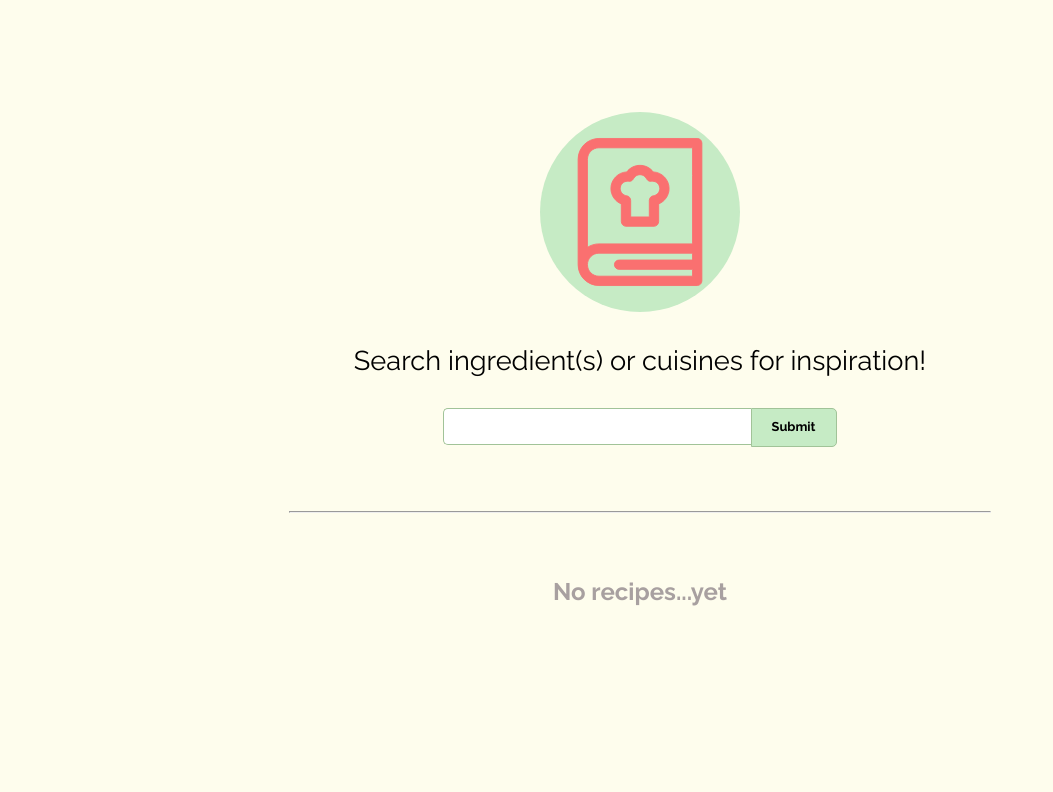
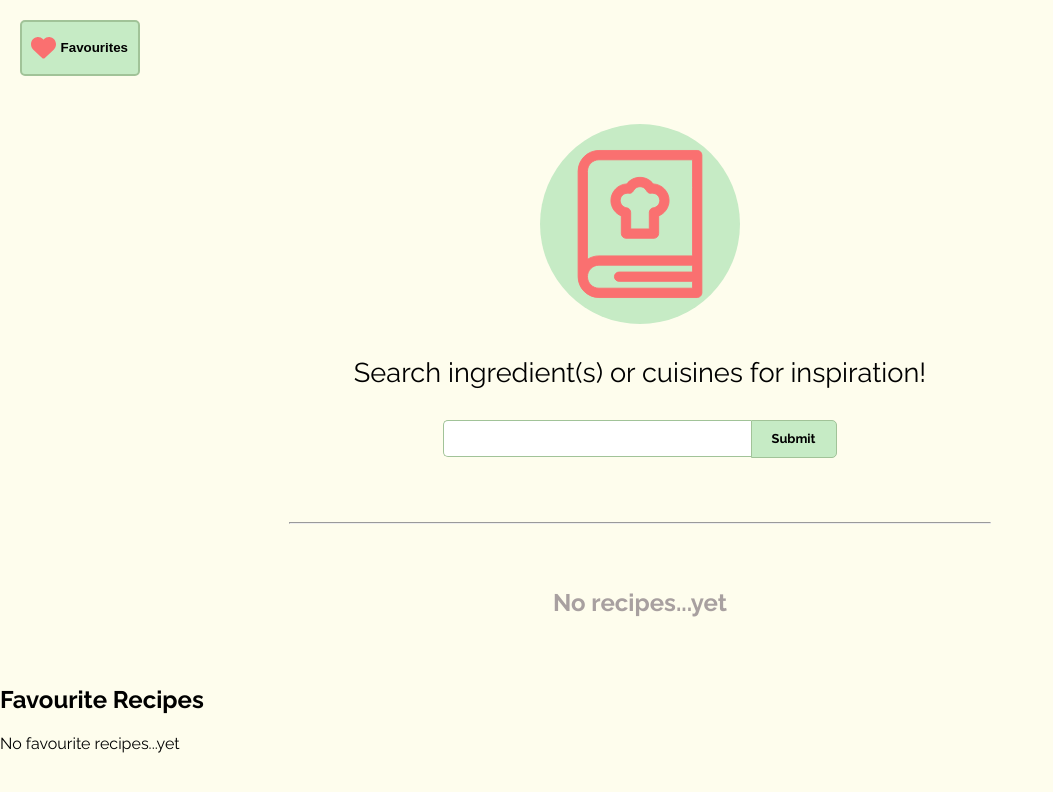
Before and after one commit to SamsenRd/my-app, a React app: page / in a window 1280 px wide. Shown: the whole page, without its empty margins (0-1053 px from the left). Built offline with nearby package versions, Linux system fonts and the light colour scheme.

Commit message:
CSS & JS updates

```diff
--- a/src/App.mjs
+++ b/src/App.mjs
@@ -1,25 +1,14 @@
-import logo from './logo.svg';
-import './App.css';
+import React from "react"
+import HomePage from './HomePage.mjs';
+import Favourites from './Favourites.mjs';
 
-function App() {
+export default function App() {
+  const [isFavourite, setIsFavourite] = React.useState([])
+
   return (
-    <div className="App">
-      <header className="App-header">
-        <img src={logo} className="App-logo" alt="logo" />
-        <p>
-          Edit <code>src/App.js</code> and save to reload.
-        </p>
-        <a
-          className="App-link"
-          href="https://reactjs.org"
-          target="_blank"
-          rel="noopener noreferrer"
-        >
-          Learn React
-        </a>
-      </header>
+    <div>
+      <HomePage isFavourite={isFavourite} setIsFavourite={setIsFavourite}/>
+      <Favourites isFavourite={isFavourite}/>
     </div>
   );
 }
-
-export default App;
--- /dev/null
+++ b/src/Favourites.mjs
@@ -0,0 +1,22 @@
+import React from "react"
+import App from "./App.mjs"
+
+export default function Favourites({isFavourite}){
+    return(
+        <>
+            <h2>Favourite Recipes</h2>
+            {isFavourite.length === 0 ? (
+                <p>No favourite recipes...yet</p>
+            ): (
+                <div>
+                    {isFavourite.map((recipe => {
+                        <div key={recipe.id}>
+                            {recipe.title}
+                            <img src={recipe.image} alt={recipe.title} />
+                        </div>
+                    }))}
+                </div>
+            )}
+        </>
+    )
+}
--- a/src/HomePage.mjs
+++ b/src/HomePage.mjs
@@ -1,5 +1,7 @@
 import React from 'react'
 import recipeIconImg from "./images/logo-icon.svg"
+import heartIcon from "./images/heart-solid.svg"
+
 
 export default function HomePage(){
     const [searchQuery, setSearchQuery] = React.useState('')
@@ -44,6 +46,10 @@ export default function HomePage(){
 
     return(
         <>
+            <button className='heart-icon-container'>
+                <img className="heart-icon" src={heartIcon} alt='heart icon' />
+                <p className='favourites-icon'>Favourites</p>
+            </button>
             <div className='homepage-container'>
                 <img src={recipeIconImg} className="recipe-logo" alt="Image of the recipe logo."/>
                 <form onSubmit={handleSubmit}>
@@ -75,6 +81,7 @@ export default function HomePage(){
                             <>
                                 <div key={recipe.id}>
                                     <h3 className='recipe-title'>{recipe.title}</h3>
+                                    {/* <img src={} alt="" /> */}
                                     <img src={recipe.image} alt={recipe.title} className='recipe-img'/>
                                 </div>
                             </>
@@ -90,17 +97,3 @@ export default function HomePage(){
         </>
     )
 }
-
-// {searchResults.includes(searchQuery)? null : (
-//     "Item doesn't exist...try another item."
-// )}
-
-
-// {searchQuery === '' ? (
-//     clearSearchResults()
-// ) : ( setSearchResults(data.results)
-// )}
-
-// const clearSearchResults = () =>{
-// setSearchResults([])
-// }
--- a/src/index.css
+++ b/src/index.css
@@ -10,13 +10,40 @@ body {
   /* background-color: #FFD5C1; */
 }
 
+/* Heart Icon*/
+.heart-icon-container{
+  display: flex;
+  justify-content: flex-end;
+  align-items: center;
+  padding: 5px;
+  background-color: #C6EBC5;
+  margin: 20px;
+  width: 120px;
+  border-radius: 5px;
+  cursor: pointer;
+  border: 2px solid #A1C398;
+}
+
+.heart-icon-container:hover{
+  background-color: #A1C398;
+}
+
+.heart-icon{
+  width: 25px;
+}
+
+.favourites-icon{
+  margin-left: 5px;
+  padding-right: 5px;
+  font-weight: bold;
+}
 /*Main Items*/
 .homepage-container{
   display: flex;
   flex-direction: column;
   align-items: center;
   justify-content: center;
-  margin-top: 7em;
+  margin-top: 3em;
 }
 
 /*Logo*/
@@ -77,8 +104,9 @@ form{
   color: rgb(168, 160, 160);
 }
 
+
 .search-results-title2{
-  text-align: center;
+ text-align: center;
   margin-bottom: 2em;
   color: rgb(0, 0, 0);
 }
@@ -111,11 +139,11 @@ form{
 .reset-btn{
   margin: 30px auto;
   display: block;
-  border: none;
+  border: 2px solid #A1C398;
   padding: 10px 25px;
   border-radius: 5px;
   background-color: #C6EBC5;
-  font-size: 1.3rem;
+  font-size: 1rem;
   font-weight: bold;
   cursor: pointer;
 }
--- a/src/index.mjs
+++ b/src/index.mjs
@@ -8,7 +8,7 @@ import reportWebVitals from './reportWebVitals.js';
 const root = ReactDOM.createRoot(document.getElementById('root'));
 root.render(
   <React.StrictMode>
-    <HomePage />
+    <App />
   </React.StrictMode>
 );
 
```
Also changed, not shown: src/RecipeDetails.mjs (deleted, +0 -8 lines), src/SearchResults.mjs (deleted, +0 -8 lines), src/images/heart-solid.svg (added).
